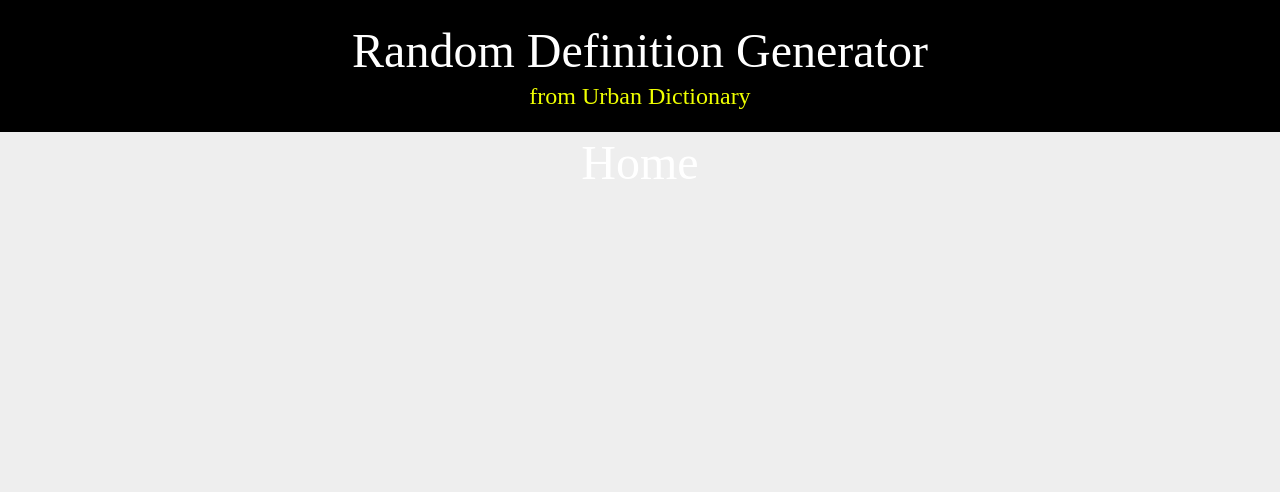
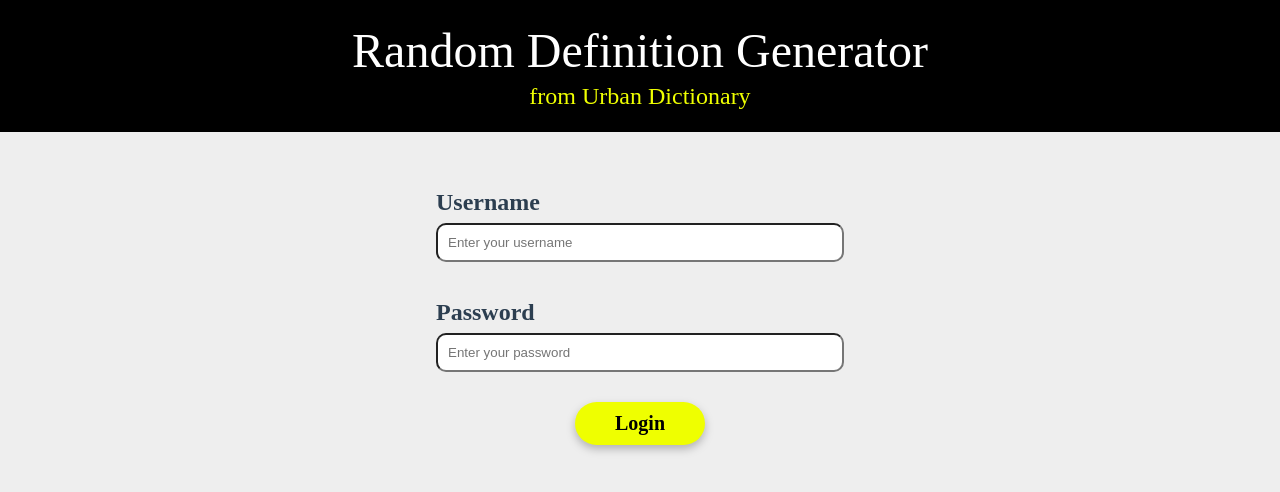
Before and after one commit to Pranxtor/Test-UrbanDictionary-VueJs, a Vue app: page / in a window 1280 px wide. Shown: the top 492 px of the page. Built offline with nearby package versions, Linux system fonts and the light colour scheme.

Commit message:
style de la homepage done et modifs du bouton sur la page generator

```diff
--- a/src/App.vue
+++ b/src/App.vue
@@ -1,6 +1,5 @@
 <script setup lang="ts">
 import { RouterLink, RouterView } from 'vue-router'
-import HelloWorld from '@/components/HelloWorld.vue'
 </script>
 
 <template>
--- a/src/views/Generator.vue
+++ b/src/views/Generator.vue
@@ -68,12 +68,14 @@
 
 .random-click{
     background: #134FE5;
+    border: none;
     border-radius: 30px;
-    color: #EFFF00;
-    font-size: 18px;
-    font-weight: bold;
+    color: white;
+    font-family: Lora;
+    font-size: 20px;
+    font-weight: 700;
     filter: drop-shadow(0px 4px 4px rgba(0, 0, 0, 0.25));
-    padding: 10px;
+    padding: 10px 15px;
     margin-bottom: 30px;
 }
 
--- a/src/views/HomeView.vue
+++ b/src/views/HomeView.vue
@@ -1,8 +1,88 @@
-<script setup lang="ts">
+<script setup>
 </script>
 
 <template>
   <main>
-    <h1>Home</h1>
+    <div class="home-container">
+      <div class="login-container">
+          <form>
+            <div class="input-container">
+              <label>Username</label>
+              <input
+                name="username"
+                type="text"
+                placeholder="Enter your username"
+              />
+            </div>
+
+            <div class="input-container">
+              <label>Password</label>
+              <input
+                name="password"
+                type="password"
+                placeholder="Enter your password"
+              />
+            </div>
+
+            <div class="btn-container">
+              <button type="submit" class="btn-submit">Login</button>
+            </div>
+          </form>
+      </div>
+    </div>
   </main>
 </template>
+
+<style scoped>
+
+.home-container{
+  display: flex;
+  flex-direction: column;
+  justify-content: center;
+  align-items: center;
+  font-family: 'Lora', serif;
+}
+
+.login-container{
+  width: 35%;
+  padding: 20px;
+  margin: 30px;
+}
+
+.input-container{
+  display: flex;
+  flex-direction: column;
+}
+
+label{
+  font-family: 'Lora', serif;
+  font-size: 24px;
+  line-height: 41px;
+  font-weight: 700;
+}
+
+input{
+  border-radius: 10px;
+  padding: 10px;
+  margin-bottom: 30px;
+}
+
+.btn-container{
+  display: flex;
+  justify-content: center;
+}
+
+.btn-submit{
+  background: #EFFF00;
+  border: none;
+  border-radius: 30px;
+  color: black;
+  font-family: 'Lora', serif;
+  font-size: 20px;
+  font-weight: 700;
+  filter: drop-shadow(0px 4px 4px rgba(0, 0, 0, 0.25));
+  padding: 10px 40px;
+  margin-bottom: 30px;
+}
+
+</style>
```
